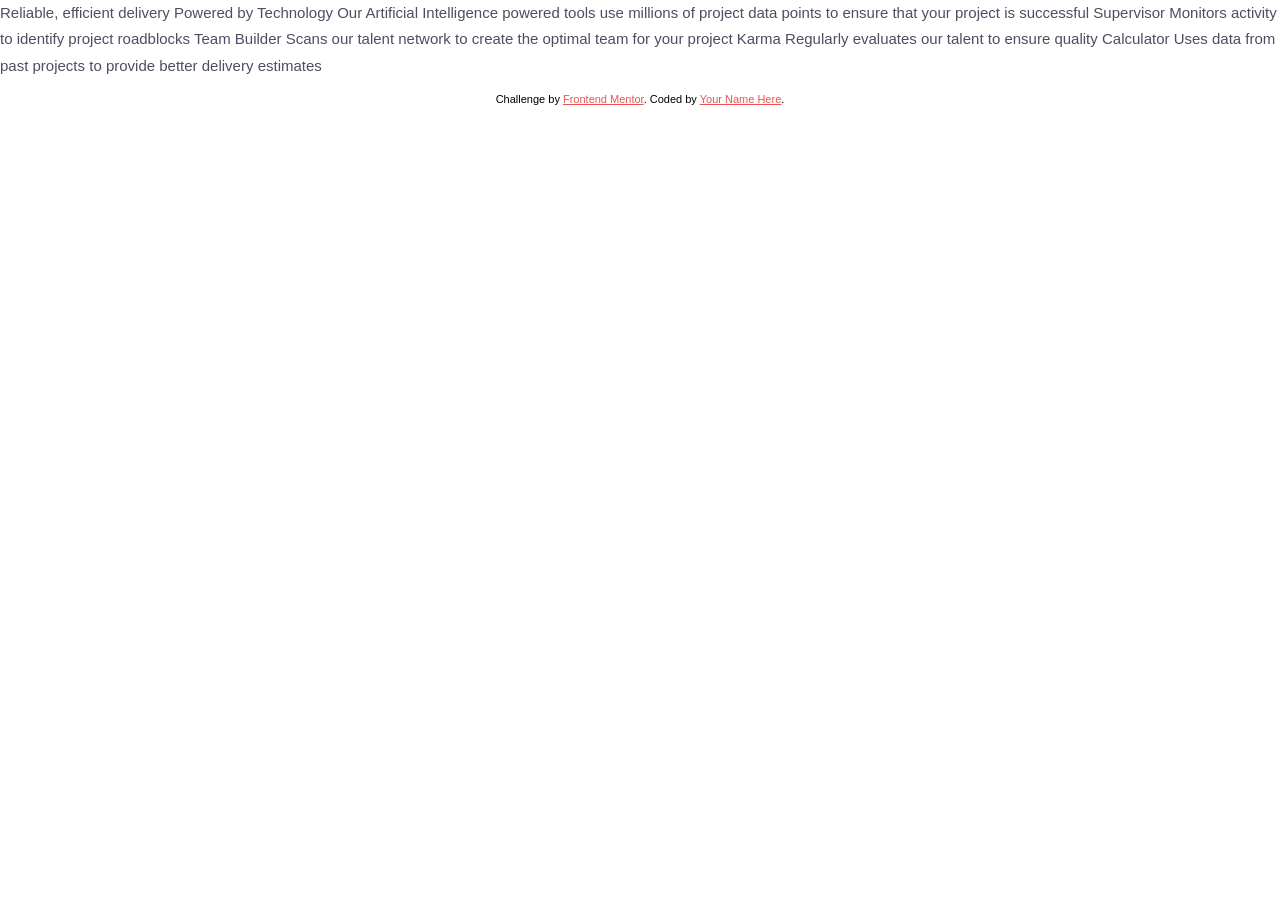
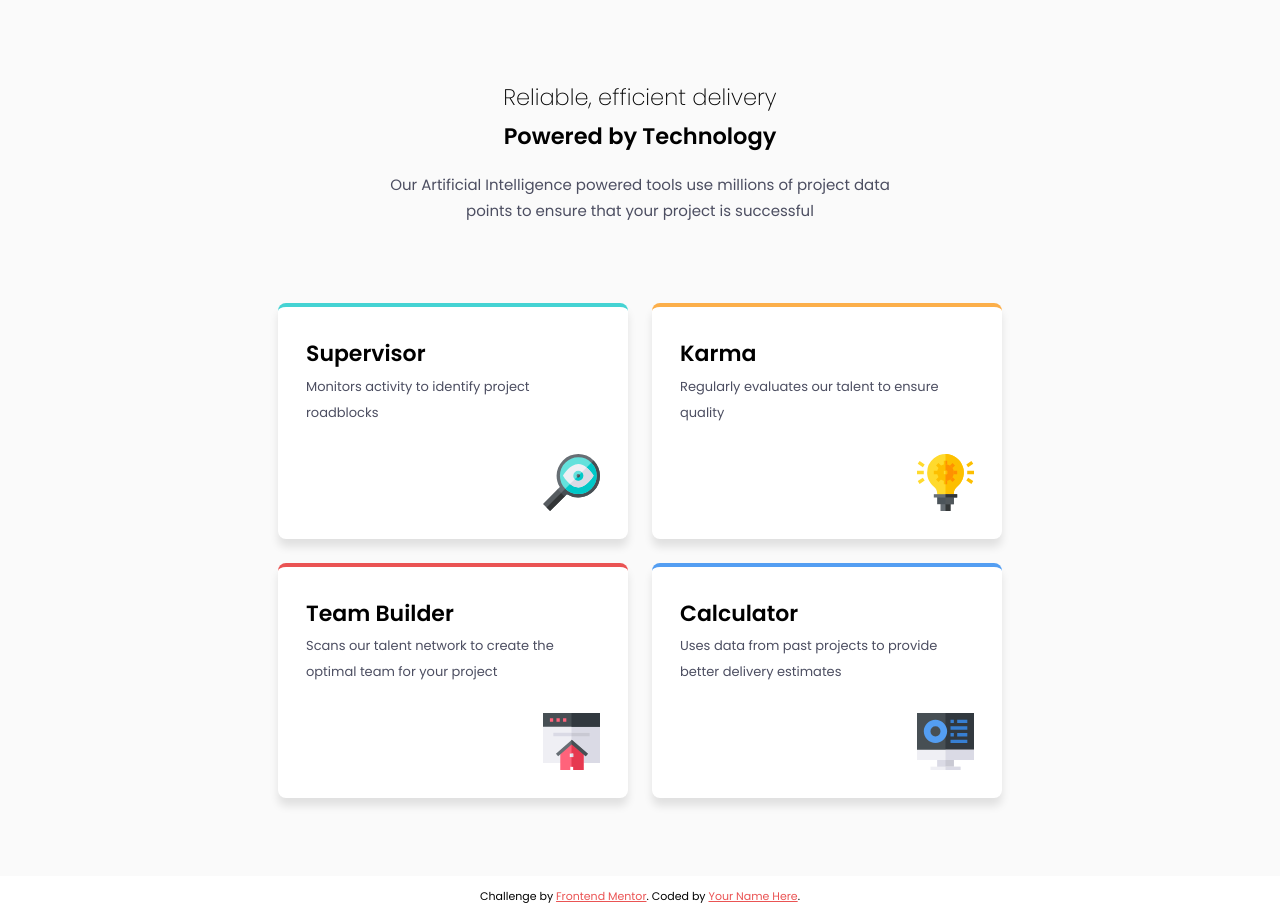
Before and after one commit to sonmikrafft/frontend-mentor-four-card-feature-section, a plain HTML site: page index.html in a window 1280 px wide. Before the commit the page ends 800 px from the top, so only its background shows below. Drawn offline with Linux system fonts and the light colour scheme.

Commit message:
implement four card feature section

```diff
--- /dev/null
+++ b/app/scss/_card.scss
@@ -0,0 +1,94 @@
+.container {
+  display: flex;
+  flex-direction: column;
+  align-items: center;
+  justify-content: center;
+  padding: 4.875rem 2rem;
+  background-color: $very-light-gray;
+
+  @include breakpoint-up(large){
+    height: 100vh;
+  }
+}
+
+.intro {
+  padding: 0 0.5rem 4rem 0.5rem;
+  text-align: center;
+  max-width: 33rem;
+}
+
+.card {
+
+  &__grid {
+    display: flex;
+    flex-direction: column;
+    flex-wrap: wrap;
+    gap: 1.5rem;
+
+    @include breakpoint-up(medium) {
+      max-height: 34rem;
+    }
+  }
+
+  &__item {
+    display: flex;
+    flex-direction: column;
+    justify-content: space-around;
+
+    @include breakpoint-up(medium) {
+      max-width: 21.875rem;
+      max-height: 15.625rem;
+    }
+
+    @include breakpoint-up(large) {
+      max-height: 100%;
+
+      &__big {
+        flex-basis: 34rem;
+      }
+    }
+
+    &__content {
+      box-shadow: 0 0.5rem 0.5rem rgba(0, 0, 0, 0.1);
+      border-radius: 0.5rem;
+      background-color: white;
+      padding: 1.75rem;
+      display: flex;
+      flex-direction: column;
+    }
+  }
+
+  &__description {
+    font-size: $font-s;
+    line-height: 2;
+    margin-bottom: 1.75rem;
+  }
+
+  &__icon {
+    align-self: flex-end;
+    height: 3.5625rem;
+    width: 3.5625rem;
+
+    img {
+      width: 100%;
+      height: 100%;
+    }
+  }
+
+}
+
+.cyan {
+  border-top: 0.25rem solid $cyan;
+}
+
+.red {
+  border-top: 0.25rem solid $red;
+}
+
+.orange {
+  border-top: 0.25rem solid $orange;
+}
+
+.blue {
+  border-top: 0.25rem solid $blue;
+}
--- a/app/scss/_cards.scss
+++ /dev/null
@@ -1,22 +0,0 @@
-.container {
-  display: flex;
-  align-items: center;
-  justify-content: center;
-  padding: 4.875rem 2rem;
-  background-color: $very-light-gray;
-  height: 100vh; // use full screen
-}
-
-.cards {
-  margin: auto;
-  display: flex;
-  flex-direction: column;
-  border-radius: 0.5rem;
-  overflow: hidden;
-
-  @include breakpoint-up(medium) {
-    max-width: 37.5rem;
-    flex-direction: row;
-  }
-
-}
--- a/app/scss/_global.scss
+++ b/app/scss/_global.scss
@@ -12,22 +12,28 @@ body {
   padding: 0;
   text-align: left;
   font-size: $font-m;
-  font-family: "Montserrat", sans-serif;
+  font-family: "Poppins", sans-serif;
   font-weight: $font-weight-m;
   color: $very-dark-blue;
   line-height: 1.75;
 
+  h1, h2 {
+    font-weight: $font-weight-l;
+    color: black;
+    margin: 0;
+  }
+
   h1{
     font-size: $font-h1;
-    color: black;
-    font-weight: $font-weight-l;
-
   }
 
   h2 {
     font-size: $font-h2;
-    font-weight: $font-weight-l;
-    color: black;
+
+  }
+
+  .text_thin {
+    font-weight: $font-weight-s;
   }
 
   .attribution {
--- a/app/scss/_mixins.scss
+++ b/app/scss/_mixins.scss
@@ -3,7 +3,7 @@
 }
 
 // 640 px, 1024px, 1400px
-$breakpoints-up: ("medium": "40em", "large": "64em", "xlarge": "87.5em");
+$breakpoints-up: ("medium": "40em", "large": "90em", "xlarge": "87.5em");
 // 639px, 1023px, 1399px
 $breakpoints-down: ("small": "39.9375em","medium": "63.9375em", "large": "87.4375em");
 
--- a/app/scss/_variables.scss
+++ b/app/scss/_variables.scss
@@ -13,7 +13,7 @@ $very-light-gray: hsl(0, 0%, 98%);
 $font-h1: 1.5em; // 24px
 $font-h2: 1.375rem; // 22px
 $font-m: 0.9375rem; // 15px
-$font-s: 0.75rem; // 12px
+$font-s: 0.8125rem; // 14px
 
 // Font Weights
 $font-weight-l: 600;
--- a/app/scss/style.scss
+++ b/app/scss/style.scss
@@ -1,4 +1,4 @@
 @import "variables";
 @import "mixins";
 @import "global";
-@import "cards";
+@import "card";
--- a/index.html
+++ b/index.html
@@ -17,24 +17,60 @@
 </head>
 <body>
 
-  Reliable, efficient delivery
-  Powered by Technology
+  <main class="container">
+    <div class="intro">
+      <h1 class="text_thin">Reliable, efficient delivery</h1>
+      <h1>Powered by Technology
+      </h1>
+      <p>Our Artificial Intelligence powered tools use millions of project data points to ensure that your project is successful</p>
+    </div>
 
-  Our Artificial Intelligence powered tools use millions of project data points
-  to ensure that your project is successful
+    <div class="card__grid">
+      <div class="card__item card__item__big">
+        <div class="card__item__content cyan">
+          <h2 class="card__title">Supervisor</h2>
+          <div class="card__description">Monitors activity to identify project roadblocks</div>
+          <div class="card__icon">
+            <img src="images/icon-supervisor.svg" alt="Supervisor Icon">
+          </div>
+        </div>
 
-  Supervisor
-  Monitors activity to identify project roadblocks
+      </div>
 
-  Team Builder
-  Scans our talent network to create the optimal team for your project
+      <div class="card__item">
+        <div class="card__item__content red">
+          <h2 class="card__title">Team Builder</h2>
+          <div class="card__description"> Scans our talent network to create the optimal team for your project</div>
+          <div class="card__icon">
+            <img src="images/icon-team-builder.svg" alt="Team Builder Icon">
+          </div>
+        </div>
+      </div>
 
-  Karma
-  Regularly evaluates our talent to ensure quality
+      <div class="card__item">
+        <div class="card__item__content orange">
+          <h2 class="card__title">Karma</h2>
+          <div class="card__description">Regularly evaluates our talent to ensure quality</div>
+          <div class="card__icon">
+            <img src="images/icon-karma.svg" alt="Karma Icon">
+          </div>
+        </div>
 
-  Calculator
-  Uses data from past projects to provide better delivery estimates
+      </div>
 
+      <div class="card__item card__item__big">
+        <div class="card__item__content blue">
+          <h2 class="card__title">Calculator</h2>
+          <div class="card__description">  Uses data from past projects to provide better delivery estimates</div>
+          <div class="card__icon">
+            <img src="images/icon-calculator.svg" alt="Calculator Icon">
+          </div>
+        </div>
+
+      </div>
+    </div>
+
+  </main>
 
   <footer>
     <p class="attribution">
```
Also changed, not shown: app/scss/style.css, 1 other file.
